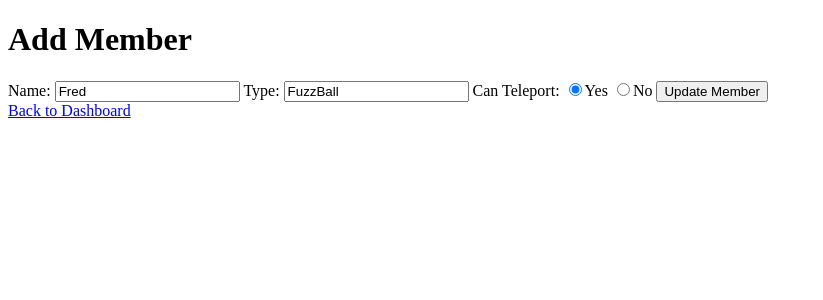
After one commit to instructorlee/ced_22_class_build, a Flask app: page /team/member/update/1 in a window 1280 px wide. The commit adds this page. Shown: the top 300 px of the page, without its empty margins (0-823 px from the left). Run offline with Flask 2, Linux system fonts and the light colour scheme.

Commit message:
4_1 class

```diff
--- a/app/Team.py
+++ b/app/Team.py
@@ -30,9 +30,13 @@ class Team:
         cls.members.append(member_data)
 
     @classmethod
+    def save_member(cls, member_data):
+        cls.members = [member_data if data['id'] == member_data['id'] else data for data in cls.members] # list comprehension
+
+    @classmethod
     def get_member(cls, id):
+        found_member = None
 
-        found_member = None
         for member in cls.members:
             if member['id'] == id:
                 found_member = member
--- a/app/server.py
+++ b/app/server.py
@@ -1,4 +1,4 @@
-from flask import Flask, render_template, redirect, url_for
+from flask import Flask, render_template, request, redirect
 
 from Team import Team
 
@@ -11,26 +11,55 @@ user_data = {
 
 @app.route('/') # root / home
 def home():
-
-    team = Team.members
-
-    print ( team )
-
-    return (redirect ('/team/member/234'))
-
-    # return render_template('home.html', user=user_data, team=Team.members)
+    return render_template('home.html', user=user_data, team=Team.members)
 
 @app.route('/team/member/<int:id>') # localhost:5000/team/member/110
 def view_team_member(id):
 
     found_member = Team.get_member(id)
 
-    if found_member == None:
+    if found_member == None: # data validation
         return render_template('error.html')
 
     else:
         return render_template('view_member.html', member = found_member)
 
+@app.route('/team/member/add')
+def get_add_member_form():
+    return render_template('add_member.html')
+
+@app.route('/team/member/add', methods=['POST'])
+def add_member():
+
+    new_team_member = {
+        'name': request.form['name'],
+        'type': request.form['type'],
+        'can_teleport': request.form['can_teleport'],
+        'inventory': [] # how can inventory be added since it is not passed in?
+    }
+
+    Team.add_member(new_team_member)
+
+    return( redirect('/') )
+
+@app.route('/team/member/update/<int:id>')
+def get_update_member_form(id):
+    return render_template('update_member.html', member = Team.get_member(id))
+
+@app.route('/team/member/update', methods=['POST'])
+def update_member():
+
+    member_to_update = Team.get_member(int(request.form['id']))
+
+    if member_to_update:
+        member_to_update['name'] = request.form['name']
+        member_to_update['type'] = request.form['type']
+        member_to_update['can_teleport'] = int(request.form['can_teleport'])
+
+        Team.save_member(member_to_update)
+
+    return( redirect('/') )
+
 
 if __name__=="__main__":
     app.run(debug=True)
--- a/app/templates/home.html
+++ b/app/templates/home.html
@@ -17,5 +17,6 @@
                 </li>
             {% endfor %}
         </ul>
+        <a href="/team/member/add">Add New Member</a>
     </body>
 </html>
--- /dev/null
+++ b/app/templates/update_member.html
@@ -0,0 +1,31 @@
+<!DOCTYPE html>
+<html>
+    <head>
+        <meta charset="utf-8">
+        <meta http-equiv="X-UA-Compatible" content="IE=edge">
+        <title>Home Page</title>
+        <link rel="stylesheet" type="text/css" href="{{ url_for('static', filename='style.css') }}">
+    </head>
+    <body>
+        <h1>Add Member</h1>
+
+        <form action="/team/member/update" method="POST">
+
+            <input type='hidden' name='id' value="{{ member.id }}">
+
+            <label for='name'>Name:</label>
+            <input type='text' name='name' value="{{ member.name }}">
+
+            <label for='type'>Type:</label>
+            <input type='text' name='type' value="{{ member.type }}">
+
+            <label for='can_teleport'>Can Teleport:</label>
+            <input type='radio' name='can_teleport' value='1' {{ 'CHECKED' if member.can_teleport else '' }}>Yes
+            <input type='radio' name='can_teleport' value='0' {{ 'CHECKED' if member.can_teleport == False else '' }}>No
+
+            <input type='submit' value='Update Member'>
+        </form>
+
+        <a href="/">Back to Dashboard</a>
+    </body>
+</html>
--- a/app/templates/view_member.html
+++ b/app/templates/view_member.html
@@ -20,6 +20,6 @@
                 <li>{{ item }}</li>
             {% endfor %}
         </ul>
-
+        <a href="/team/member/update/{{ member.id }}">Update</a>
     </body>
 </html>
```
Also changed, not shown: app/templates/add_member.html (+14 -0 lines).
